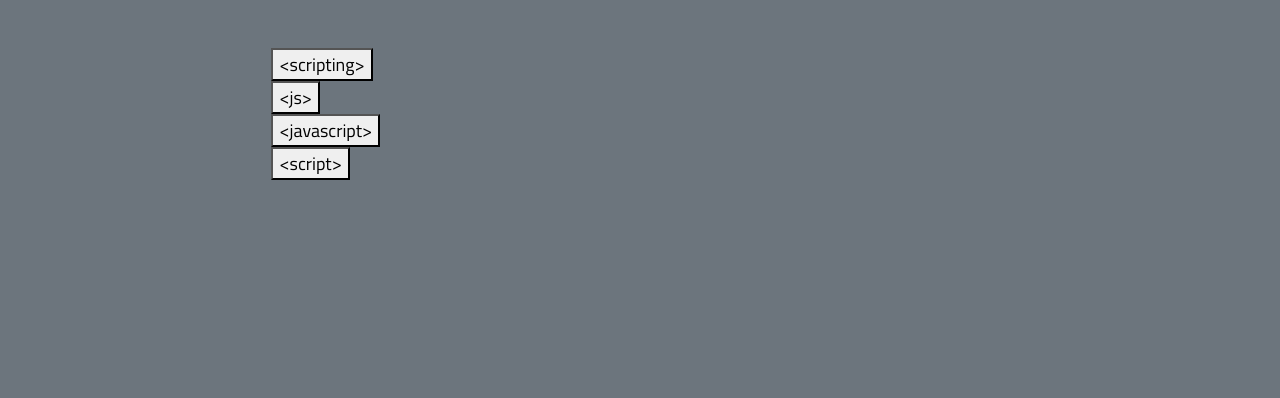
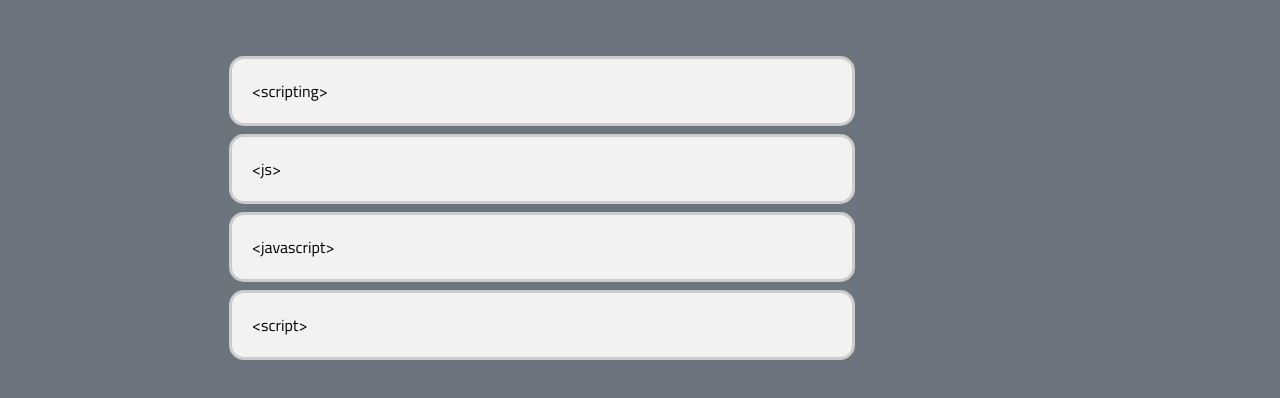
Before and after one commit to CML120/Timed-Code-Quiz, a plain HTML site: page index.html in a window 1280 px wide. Both pictures are taken after a click on the button "Start Quiz". Shown: the part 152-550 px from the top of the page. Drawn offline with nearby package versions, Linux system fonts and the light colour scheme.

Commit message:
resized answer buttons

```diff
--- a/assets/css/style.css
+++ b/assets/css/style.css
@@ -1,6 +1,11 @@
 body {
     font-family: 'Titillium Web', sans-serif;
     font-size: 20px;
+
+
+
+    height: 100vh; /* Ensure the container takes up the full viewport height */
+    margin: 0;
   }
 
   .timer{
@@ -16,3 +21,20 @@ body {
 div {
     font-size: 18px;
 }
+
+/* CSS code to format the answer buttons */
+#answers button {
+  display: block;
+  width: 50%;
+  padding: 20px 600px 20px 20px;
+  margin: 8px 0;
+  border: 3px solid #ccc;
+  border-radius: 15px;
+  background-color: #f2f2f2;
+  font-size: 16px;
+  text-align: left;
+}
+
+#answers button:hover {
+  background-color: #a4d2e7;
+}
```
